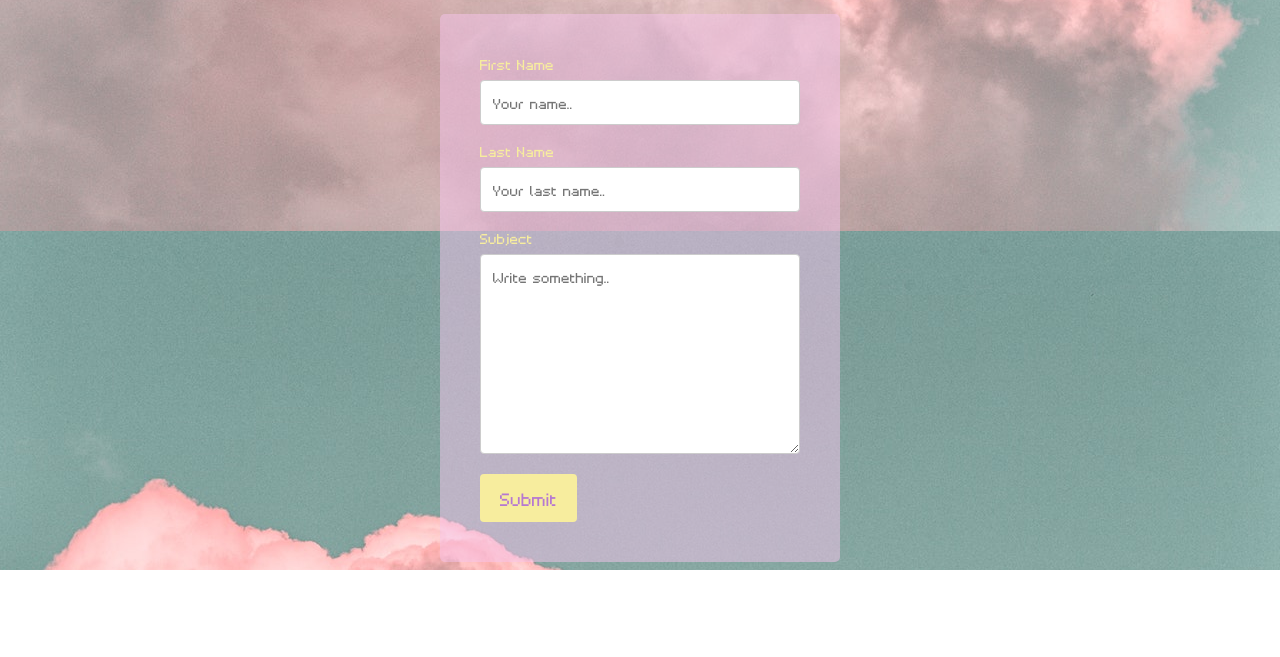
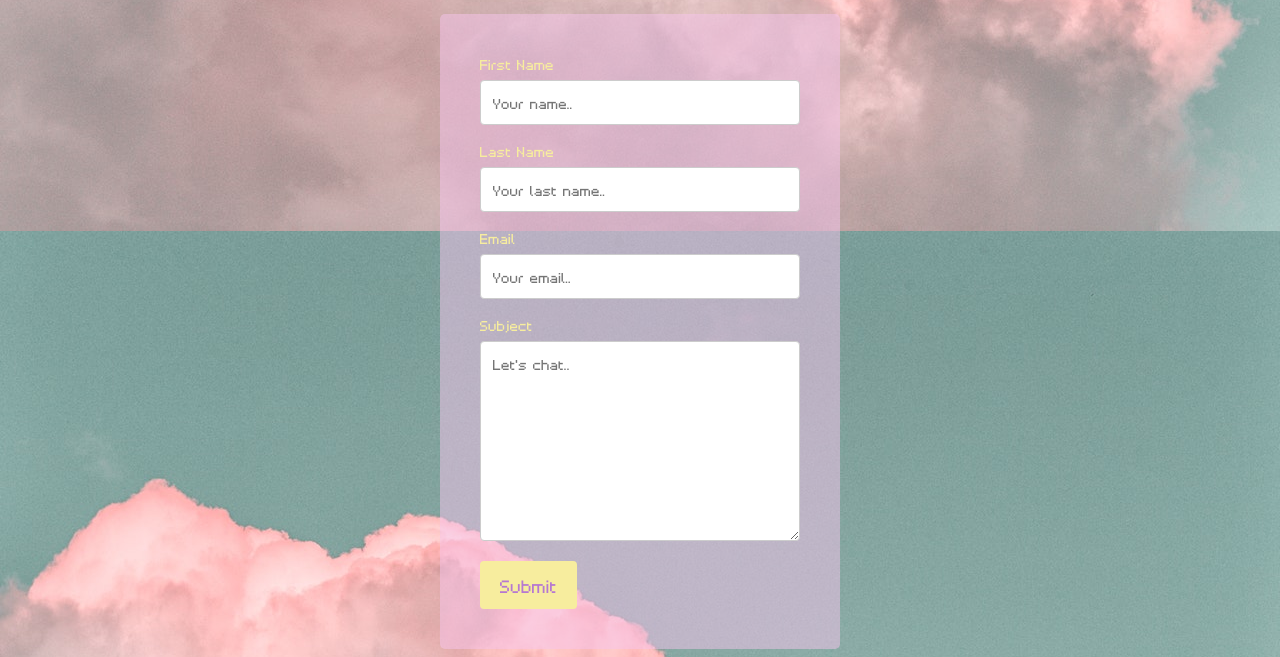
Before and after one commit to lovelylunatik/AlexandriaWolffPS, a plain HTML site: page index.html in a window 1280 px wide. Shown: the part 622-1279 px from the top of the page. Before the commit the page ends 1192 px from the top, so only its background shows below. Drawn offline with Linux system fonts and the light colour scheme.

Commit message:
Update index.html
Updated form

```diff
--- a/index.html
+++ b/index.html
@@ -57,9 +57,12 @@
       <label for="lname">Last Name</label>
       <input type="text" id="lname" name="lastname" placeholder="Your last name..">
 
+      <label for="email">Email</label>
+      <input type="text" id="email" name="email" placeholder="Your email..">
+
 
       <label for="subject">Subject</label>
-      <textarea id="subject" name="subject" placeholder="Write something.." style="height:200px"></textarea>
+      <textarea id="subject" name="subject" placeholder="Let's chat.." style="height:200px"></textarea>
 
       <input type="submit" value="Submit">
 
```
